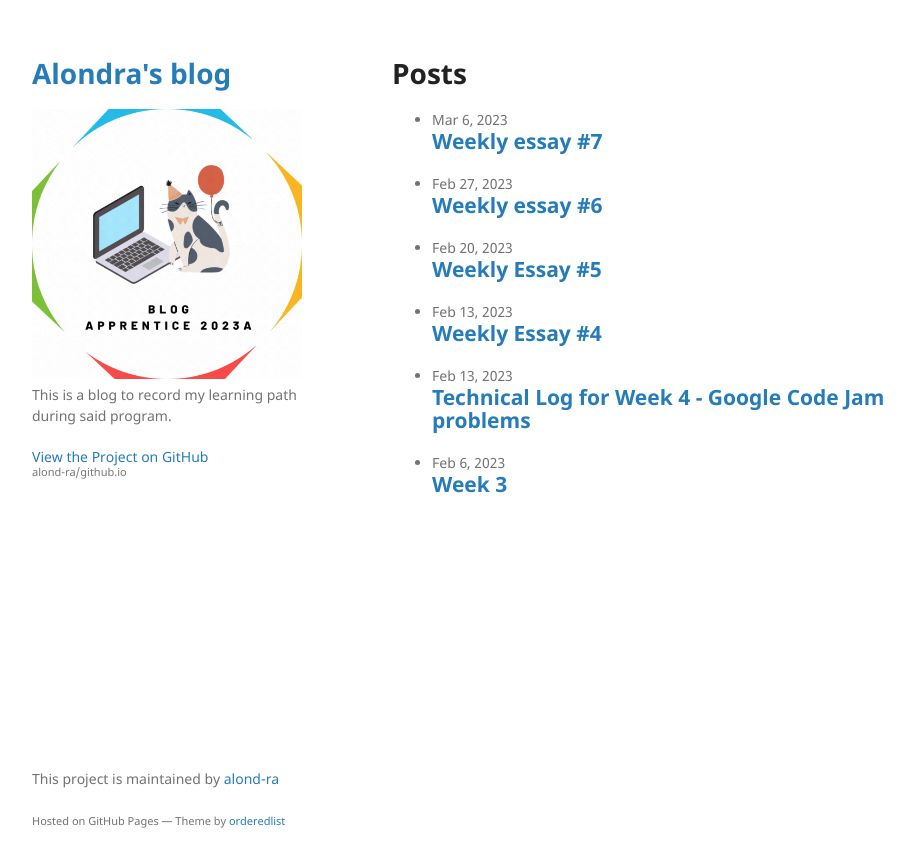
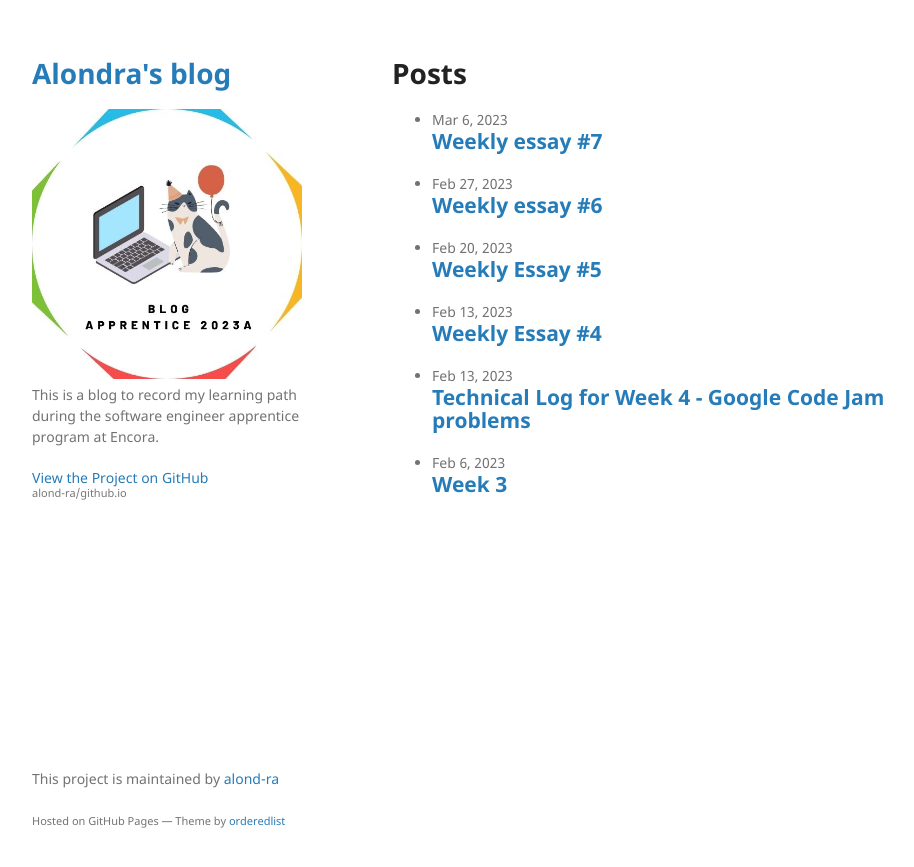
Before and after one commit to alond-ra/github.io, a Jekyll site: the page built from index.md, in a window 1280 px wide. Shown: the top 867 px of the page, without its empty margins (178-1092 px from the left). Built offline with Jekyll 4.4.1, drawn with Linux system fonts in a browser that asks for light colours.

Commit message:
Update _config.yml

```diff
--- a/_config.yml
+++ b/_config.yml
@@ -1,6 +1,6 @@
 title: Alondra's blog
-logo: /assets/img/logo.gif
-description: This is a blog to record my learning path during said program.
+logo: /assets/img/logo.jpg
+description: This is a blog to record my learning path during the software engineer apprentice program at Encora.
 show_downloads: false
 google_analytics:
 theme: jekyll-theme-minimal
```
